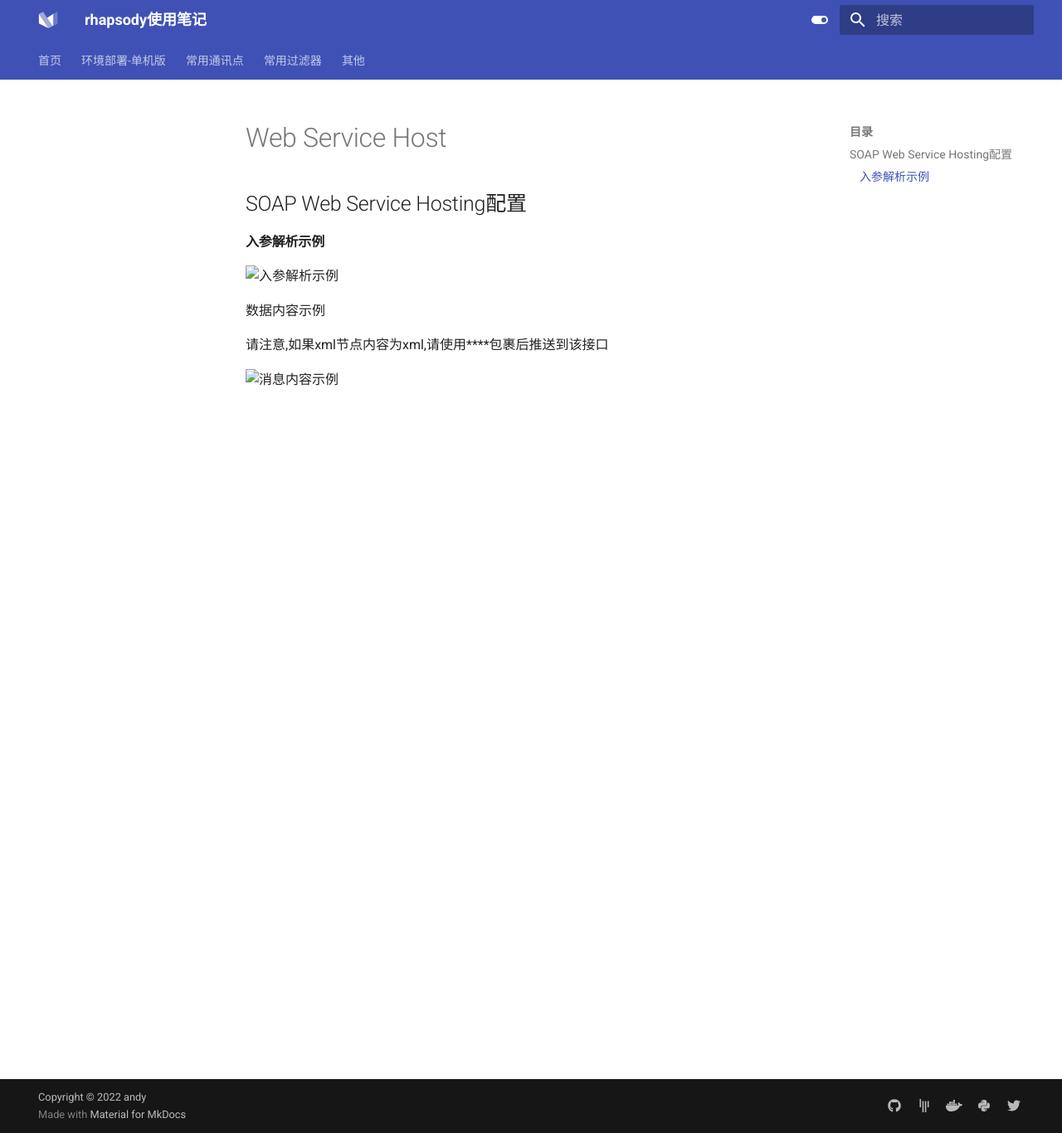
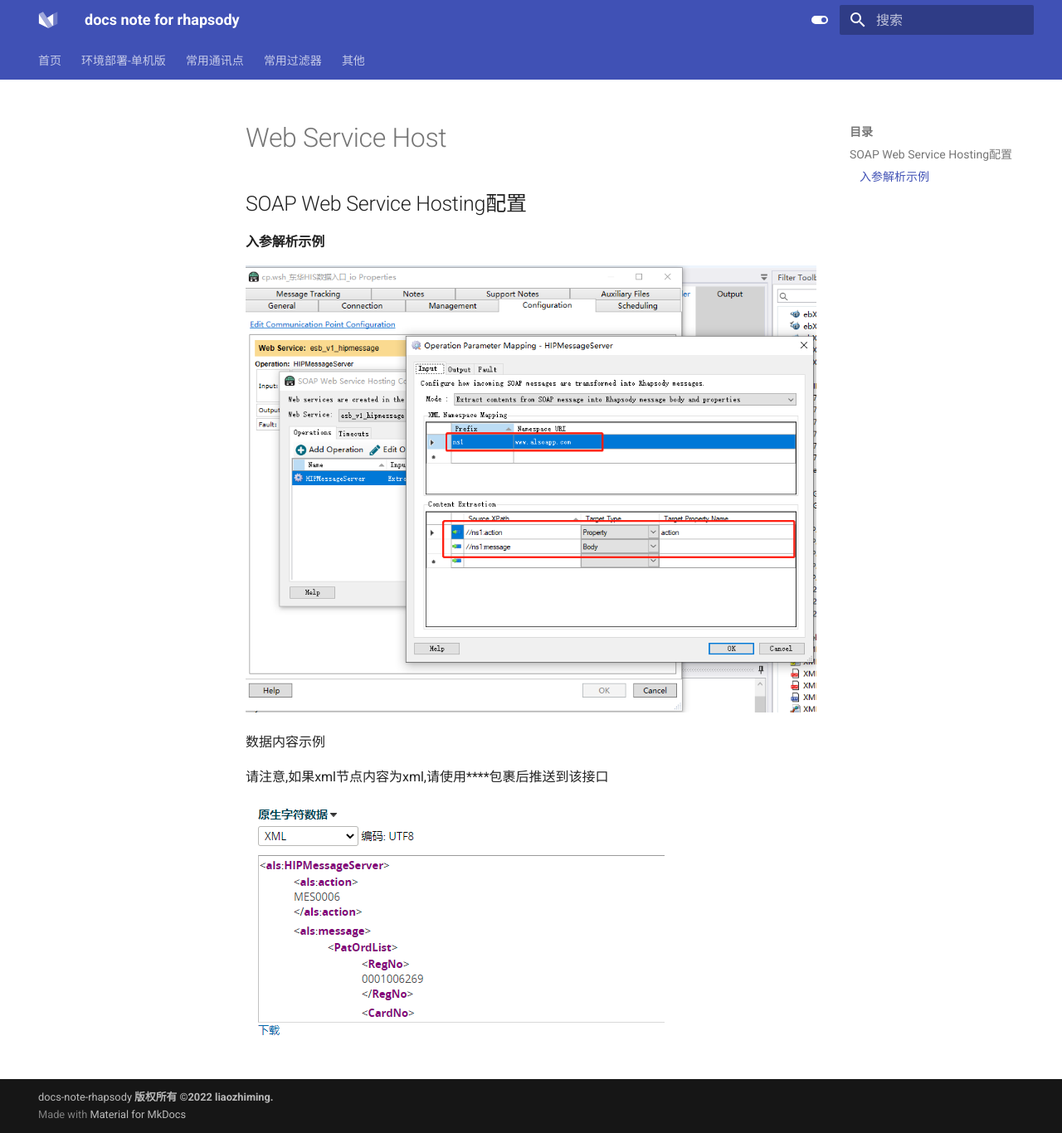
Before and after one commit to liaozhimingandy/demo, an MkDocs documentation site: the page built from docs/comm/Web_Service_Host.md, in a window 1280 px wide and 1366 px high. Shown: the whole window at 83% size. Built offline with MkDocs 1.6.1 and Material for MkDocs 9.7.7, drawn with Linux system fonts in a browser that asks for light colours.

Commit message:
内容: 1.调整首页布局; 2.调整页脚版权;

```diff
--- a/docs/comm/Web_Service_Host.md
+++ b/docs/comm/Web_Service_Host.md
@@ -2,10 +2,10 @@
 
 #### 入参解析示例
 
-![入参解析示例](assets\images\image-20211129233453898.png)
+![入参解析示例](/docs-note-rhapsody/assets/images/image-20211129233453898.png)
 
 数据内容示例
 
 请注意,如果xml节点内容为xml,请使用**<![CDATA[]]>**包裹后推送到该接口
 
-![消息内容示例](assets\images\image-20211129233613708.png)
+![消息内容示例](/docs-note-rhapsody/assets/images/image-20211129233613708.png)
--- a/mkdocs.yml
+++ b/mkdocs.yml
@@ -1,9 +1,9 @@
 # Project information
-site_name: 'rhapsody使用笔记'
+site_name: 'docs note for rhapsody'
 site_author: 'andy'
 site_description: 'rhapsody文档'
-site_url: 'https://www.alsoapp.com/'
-copyright: Copyright © 2022 andy
+site_url: 'https://www.alsoapp.com/docs-note-rhapsody' # 此处定义url地址
+copyright: docs-note-rhapsody
 
 # 文档说明:https://squidfunk.github.io/mkdocs-material/setup/setting-up-tags/
 
@@ -81,17 +81,17 @@
   analytics:
     provider: google
     property: !ENV GOOGLE_ANALYTICS_KEY
-  social:
-    - icon: fontawesome/brands/github
-      link: https://github.com/squidfunk
-    - icon: fontawesome/brands/gitter
-      link: https://gitter.im/squidfunk/mkdocs-material
-    - icon: fontawesome/brands/docker
-      link: https://hub.docker.com/r/squidfunk/mkdocs-material/
-    - icon: fontawesome/brands/python
-      link: https://pypi.org/project/mkdocs-material/
-    - icon: fontawesome/brands/twitter
-      link: https://twitter.com/squidfunk
+  # social:
+  #   - icon: fontawesome/brands/github
+  #     link: https://github.com/squidfunk
+  #   - icon: fontawesome/brands/gitter
+  #     link: https://gitter.im/squidfunk/mkdocs-material
+  #   - icon: fontawesome/brands/docker
+  #     link: https://hub.docker.com/r/squidfunk/mkdocs-material/
+  #   - icon: fontawesome/brands/python
+  #     link: https://pypi.org/project/mkdocs-material/
+  #   - icon: fontawesome/brands/twitter
+  #     link: https://twitter.com/squidfunk
 
 # Extensions
 markdown_extensions:
--- a/overrides/home.html
+++ b/overrides/home.html
@@ -8,7 +8,10 @@
   <section class="mdx-container">
     <div class="md-grid md-typeset">
       <div class="mdx-hero">
-        <div class="mdx-hero__content">
+        <div>
+          <img src="assets/images/illustration.png" alt="" width="800" height="auto" draggable="false" align="right">
+        </div>
+        <div class="mdx-hero__content" style="margin-top: 30px;">
           <h1>欢迎使用</h1>
           <p>{{ config.site_description }}</p>
           <a href="{{ page.next_page.url | url }}" title="{{ page.next_page.title | e }}" class="md-button md-button--primary">
@@ -18,6 +21,9 @@
       </div>
     </div>
   </section>
+  <section>
+    <img src="assets/images/wall.png" width="100%" height="auto">
+  </section>
 {% endblock %}
 {% block content %}{% endblock %}
-{% block footer %}{% endblock %}
+{% block footer %} {% include "partials/footer.html" %}{% endblock %}
--- /dev/null
+++ b/overrides/partials/copyright.html
@@ -0,0 +1,20 @@
+{#-
+  This file was automatically generated - do not edit
+-#}
+<div class="md-copyright">
+  {% if config.copyright %}
+    <div class="md-copyright__highlight">
+      {{ config.copyright }} <strong>版权所有 &copy;<span id="years"></span> <a href="{{ config.site_url }}">liaozhiming</a>.</strong>
+      <script type="text/javascript">
+        const year = new Date().getFullYear()
+        document.getElementById("years").innerText = year;
+      </script>
+    </div>
+  {% endif %}
+  {% if not config.extra.generator == false %}
+    Made with
+    <a href="https://squidfunk.github.io/mkdocs-material/" target="_blank" rel="noopener">
+      Material for MkDocs
+    </a>
+  {% endif %}
+</div>
```
Also changed, not shown: docs/comm/Web_Service_Client.md (+2 -2 lines), docs/assets/images/wall.png (added).
